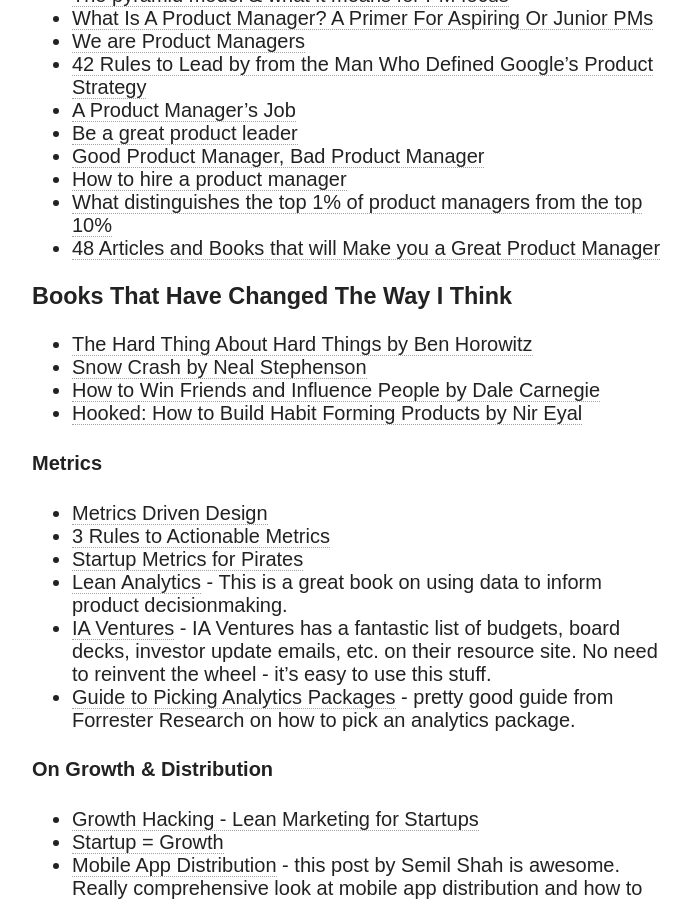
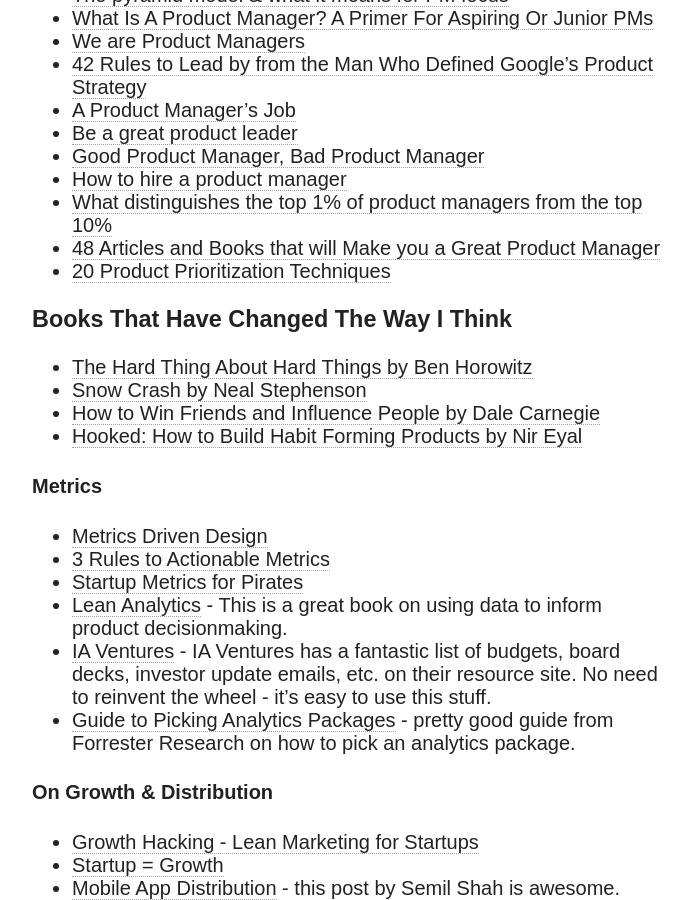
Before and after one commit to ckurdziel/ckurdziel.github.com, a Jekyll site: the page built from reading.md, in a window 1280 px wide and 900 px high, scrolled down 650 px. Shown: the whole window, without its empty margins (288-977 px from the left). Built offline with Jekyll 4.4.1, drawn with Linux system fonts in a browser that asks for light colours; nearby versions of some CDN libraries.

Commit message:
Update reading list

```diff
--- a/reading.md
+++ b/reading.md
@@ -18,6 +18,7 @@ Though I've learned a lot through experience, I'm inspired by those that have pa
  - [How to hire a product manager](https://www.kennethnorton.com/essays/productmanager.html)
  - [What distinguishes the top 1% of product managers from the top 10%](http://www.quora.com/Product-Management/What-distinguishes-the-Top-1-of-Product-Managers-from-the-Top-10/answer/Ian-McAllister?srid=3wR&st=ns)
  - [48 Articles and Books that will Make you a Great Product Manager](https://medium.com/p/aad5babee2f7)
+ - [20 Product Prioritization Techniques](https://foldingburritos.com/product-prioritization-techniques/)
 
 ### Books That Have Changed The Way I Think
 
```
